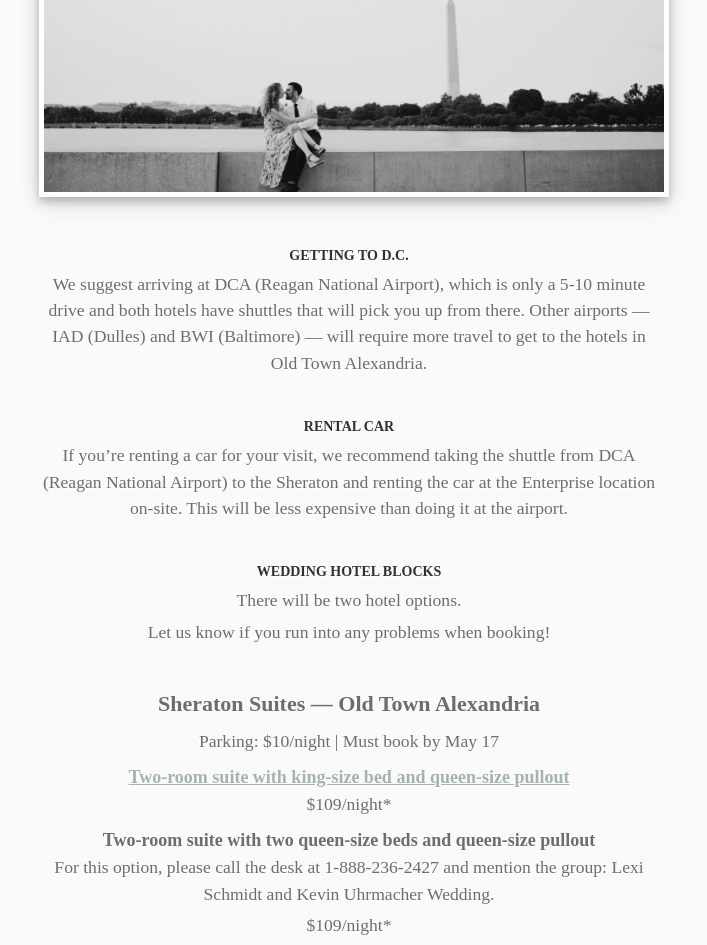
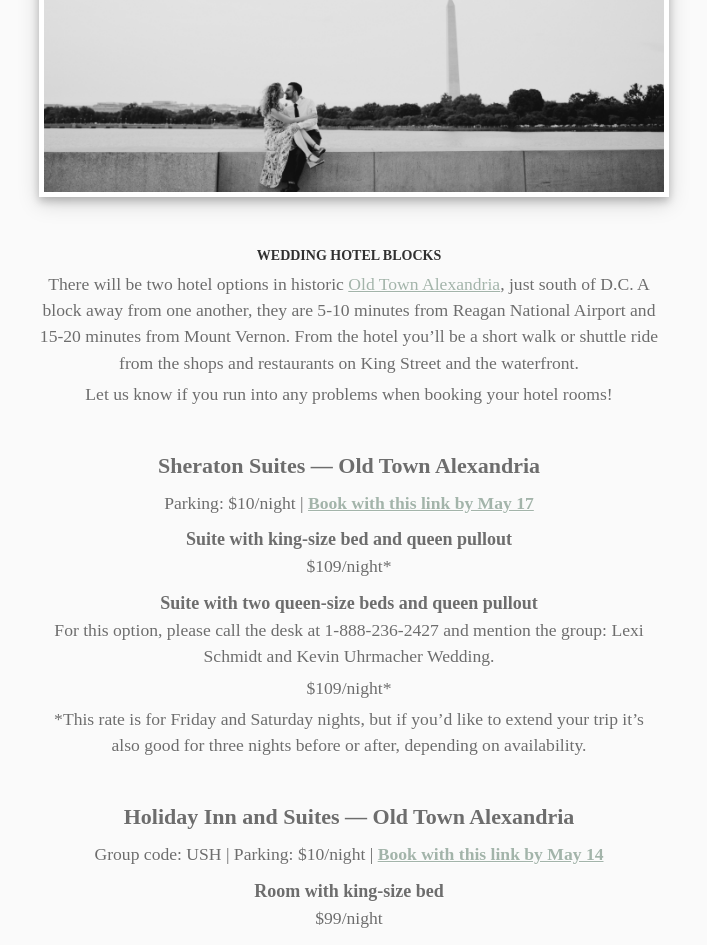
Before and after one commit to kevinuhrmacher/wedding-website, a Jekyll site: the page built from hotel.md, in a window 1280 px wide. Shown: the part 634-1579 px from the top of the page, without its empty margins (291-998 px from the left). Built offline with Jekyll 4.4.1, drawn with Linux system fonts in a browser that asks for light colours; some web fonts are replaced; some of the changed text lies outside the part shown.

Commit message:
hotel page

```diff
--- a/assets/css/style.scss
+++ b/assets/css/style.scss
@@ -4,8 +4,16 @@
 @import "jekyll-theme-tactile";
 
 
-#main_content p {
-	font-size: 1.1em;
+#main_content {
+
+	img {
+		border: 5px solid white;
+		box-shadow: 0 4px 8px 0 rgba(0, 0, 0, 0.2), 0 6px 20px 0 rgba(0, 0, 0, 0.17);
+	}
+
+	p {
+		font-size: 1.1em;
+	}
 }
 
 body {
@@ -94,11 +102,8 @@ p {
 }
 
 
-
-#main_content {
-
-	img {
-		border: 5px solid white;
-		box-shadow: 0 4px 8px 0 rgba(0, 0, 0, 0.2), 0 6px 20px 0 rgba(0, 0, 0, 0.17);
+@media screen and (max-width: 600px) {
+	body #main_content {
+		text-align: left;
 	}
 }
--- a/hotel.md
+++ b/hotel.md
@@ -5,47 +5,39 @@ layout: default
 ![Tidal Basin (BW)](../assets/images/IMG_6671.jpg)
 
 
-#### Getting to D.C.
-We suggest arriving at DCA (Reagan National Airport), which is only a 5-10 minute drive and both hotels have shuttles that will pick you up from there. Other airports — IAD (Dulles) and BWI (Baltimore) — will require more travel to get to the hotels in Old Town Alexandria.
+#### Wedding hotel blocks
+There will be two hotel options in historic [Old Town Alexandria](https://www.visitalexandriava.com/old-town-alexandria/), just south of D.C. A block away from one another, they are 5-10 minutes from Reagan National Airport and 15-20 minutes from Mount Vernon. From the hotel you’ll be a short walk or shuttle ride from the shops and restaurants on King Street and the waterfront.
 
-
-#### Rental car
-If you’re renting a car for your visit, we recommend taking the shuttle from DCA (Reagan National Airport) to the Sheraton and renting the car at the Enterprise location on-site. This will be less expensive than doing it at the airport.
-
-
-#### Wedding hotel blocks
-There will be two hotel options.
-
-Let us know if you run into any problems when booking!
+Let us know if you run into any problems when booking your hotel rooms!
 
 &nbsp;
 
 ## Sheraton Suites — Old Town Alexandria
-Parking: $10/night | Must book by May 17
+Parking: $10/night | [**Book with this link by May 17**](https://www.marriott.com/event-reservations/reservation-link.mi?id=1543516969667&key=GRP&app=resvlink)
 
-### [Two-room suite with king-size bed and queen-size pullout](https://www.marriott.com/event-reservations/reservation-link.mi?id=1543516969667&key=GRP&app=resvlink)
+### Suite with king-size bed and queen pullout
 $109/night*
 
-### Two-room suite with two queen-size beds and queen-size pullout
+### Suite with two queen-size beds and queen pullout
 For this option, please call the desk at 1-888-236-2427 and mention the group: Lexi Schmidt and Kevin Uhrmacher Wedding.
 
 $109/night*
 
-*This rate is for Thursday and Friday nights, but if you’d like to extend your trip it’s also good for three nights before or after, depending on availability.
+*This rate is for Friday and Saturday nights, but if you’d like to extend your trip it’s also good for three nights before or after, depending on availability.
 
 
 &nbsp;
 
 ## Holiday Inn and Suites — Old Town Alexandria
-Group code: USH | Parking: $10/night | Must book by May 14
+Group code: USH | Parking: $10/night | [**Book with this link by May 14**](https://www.holidayinn.com/redirect?path=rates&brandCode=HI&localeCode=en&regionCode=1&hotelCode=axehd&checkInDate=14&checkInMonthYear=052019&checkOutDate=16&checkOutMonthYear=052019&_PMID=99801505&GPC=USH&viewfullsite=true)
 
-### [Room with king-size bed](https://www.holidayinn.com/redirect?path=rates&brandCode=HI&localeCode=en&regionCode=1&hotelCode=axehd&checkInDate=14&checkInMonthYear=052019&checkOutDate=16&checkOutMonthYear=052019&_PMID=99801505&GPC=USH&viewfullsite=true)
+### Room with king-size bed
 $99/night
 
-### [Room with two queen-size beds](https://www.holidayinn.com/redirect?path=rates&brandCode=HI&localeCode=en&regionCode=1&hotelCode=axehd&checkInDate=14&checkInMonthYear=052019&checkOutDate=16&checkOutMonthYear=052019&_PMID=99801505&GPC=USH&viewfullsite=true)
+### Room with two queen-size beds
 $99/night
 
-### [Suite with king-size bed and queen-size pullout](https://www.holidayinn.com/redirect?path=rates&brandCode=HI&localeCode=en&regionCode=1&hotelCode=axehd&checkInDate=14&checkInMonthYear=052019&checkOutDate=16&checkOutMonthYear=052019&_PMID=99801505&GPC=USH&viewfullsite=true)
+### Suite with king-size bed and queen pullout
 $129/night
 
 
@@ -58,10 +50,21 @@ $129/night
 
 [Hilton Alexandria Old Town](https://www3.hilton.com/en/hotels/virginia/hilton-alexandria-old-town-DCAOTHF/index.html)
 
+[Embassy Suites by Hilton Alexandria Old Town](https://embassysuites3.hilton.com/en/hotels/virginia/embassy-suites-by-hilton-alexandria-old-town-WASOTES/index.html)
+
+[Hilton Garden Inn Alexandria Old Town](https://hiltongardeninn3.hilton.com/en/hotels/virginia/hilton-garden-inn-alexandria-old-town-king-st-metro-DCAOLGI/index.html)
+
 &nbsp;
 
-<iframe src="https://www.google.com/maps/d/embed?mid=16dVJCFVTjAuBB9VuNTo0ey6SqtQ5lQcI&hl=en" width="640" height="480"></iframe>
+<iframe src="https://www.google.com/maps/d/u/0/embed?mid=16dVJCFVTjAuBB9VuNTo0ey6SqtQ5lQcI" width="640" height="480"></iframe>
+
+#### Flying to D.C.
+We suggest arriving at Reagan National Airport (DCA), which is a 5-10 minute drive. Both hotels have shuttles from there. Other airports — Dulles (IAD) and Baltimore (BWI) — will require considerably more travel to get to Old Town.
+
+
+#### Rental car
+If you’re renting a car for your visit, we recommend taking the shuttle from DCA (Reagan National Airport) to the Sheraton and renting the car at the Enterprise location on-site. This will be less expensive than doing it at the airport.
 
 #### A note on the Metro
 
-You’re going to get the real D.C. experience in that D.C.’s train, the Metro, [will not be operating quite as we’d hoped](https://www.washingtonpost.com/local/trafficandcommuting/metro-wants-to-rebuild-20-station-platforms-in-three-years-creating-safetrack-like-disruptions/2018/05/07/f7c19dcc-5164-11e8-abd8-265bd07a9859_story.html) during the wedding weekend. Right now it looks like your best bet is to take the Yellow or Blue Line to the Airport and then take the hotel shuttle from there. Uber, Lyft and water taxi are also good options.
+Unfortunately, the Metro [will not be operating quite as we’d hoped](https://www.washingtonpost.com/local/trafficandcommuting/metro-wants-to-rebuild-20-station-platforms-in-three-years-creating-safetrack-like-disruptions/2018/05/07/f7c19dcc-5164-11e8-abd8-265bd07a9859_story.html) during the wedding weekend. Your best bet to get to D.C. is probably to take the hotel shuttle to Reagan National Airport and get on the Yellow or Blue Line there.
```
Also changed, not shown: 2 other files.
